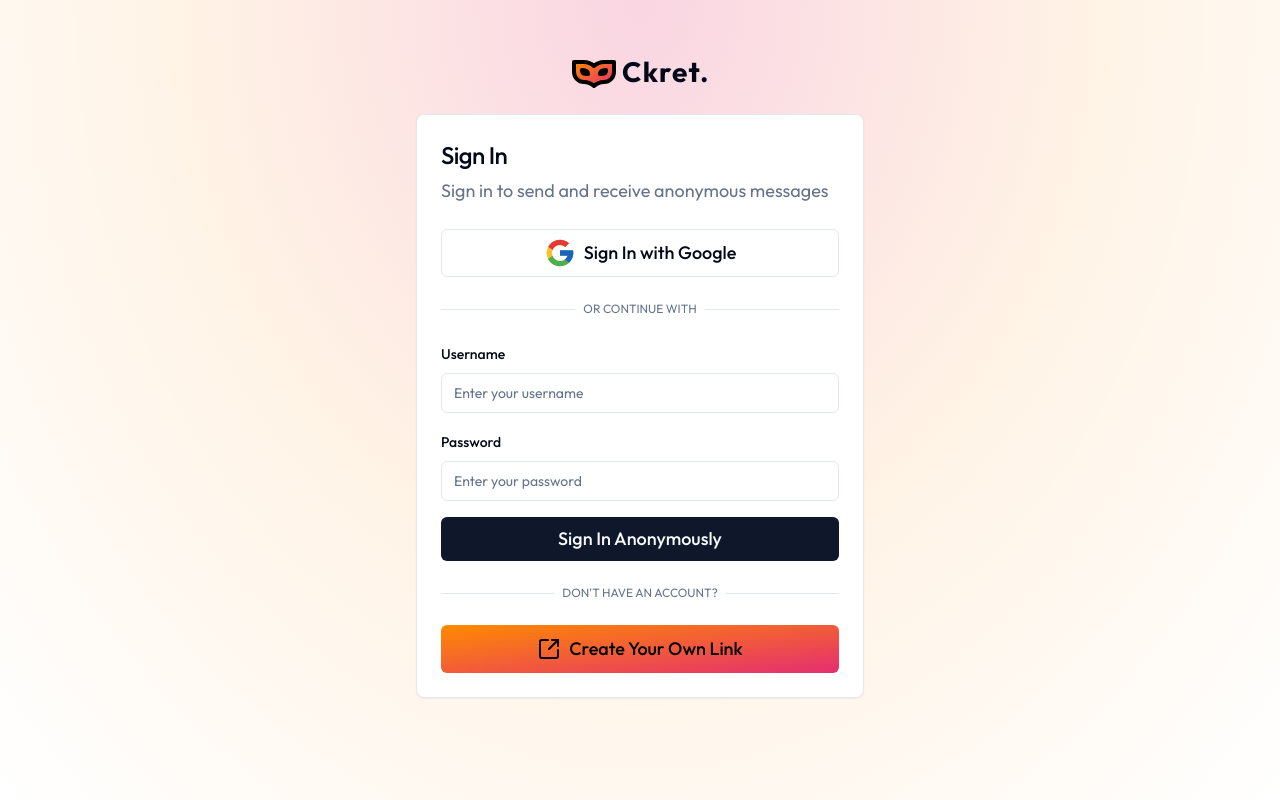
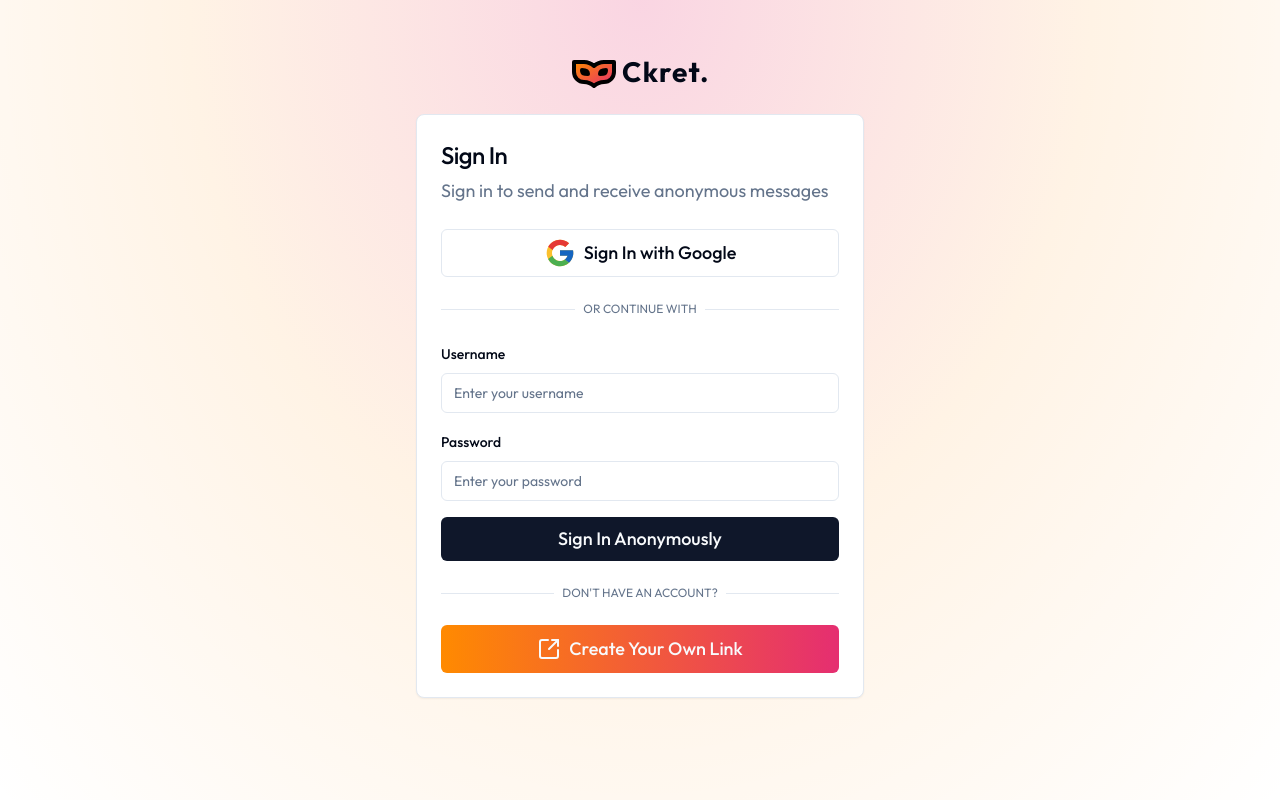
Before and after one commit to s4shibam/ckret, a Next.js app: page /sign-in in a window 1280 px wide. Built offline with nearby package versions, Linux system fonts and the light colour scheme; no server answers; what tailwindcss-animated would draw is missing.

Commit message:
style: update button gradient direction

```diff
--- a/src/app/(auth)/sign-in/page.tsx
+++ b/src/app/(auth)/sign-in/page.tsx
@@ -125,7 +125,7 @@ export default function SignInPage() {
 
         <Button
           asChild
-          className="h-12 w-full bg-gradient-to-br from-ckret-primary to-ckret-secondary text-lg capitalize text-black hover:opacity-90"
+          className="h-12 w-full bg-gradient-to-r from-ckret-primary to-ckret-secondary text-lg capitalize hover:opacity-90"
         >
           <Link href="/create-account">
             <SquareArrowOutUpRight className="mr-2" /> Create your own link
```
